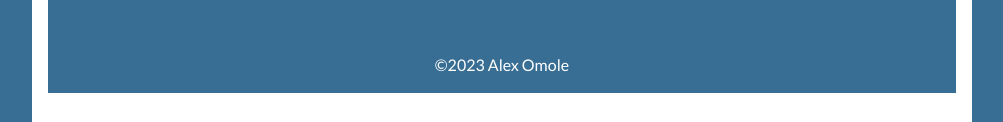
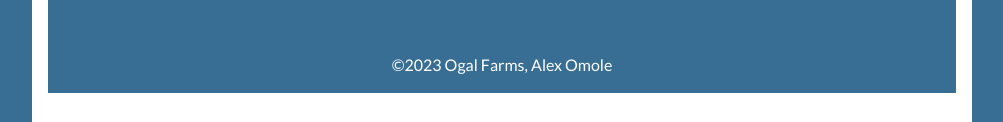
Before and after one commit to omolea/HOME-PAGE, a plain HTML site: page index.html in a window 1280 px wide. Shown: the part 2174-2296 px from the top of the page, without its empty margins (138-1141 px from the left). Drawn offline with nearby package versions, Linux system fonts and the light colour scheme; a web font is replaced by a local one.

Commit message:
Update index.html

```diff
--- a/index.html
+++ b/index.html
@@ -114,7 +114,7 @@
 
     </div>
     <div class="center">
-    <p>&copy;2023 Alex Omole</p>
+    <p>&copy;2023 Ogal Farms, Alex Omole</p>
 </div>
 </footer>
 </footer>
```
